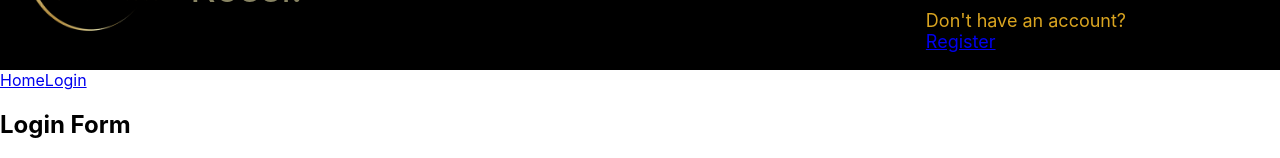
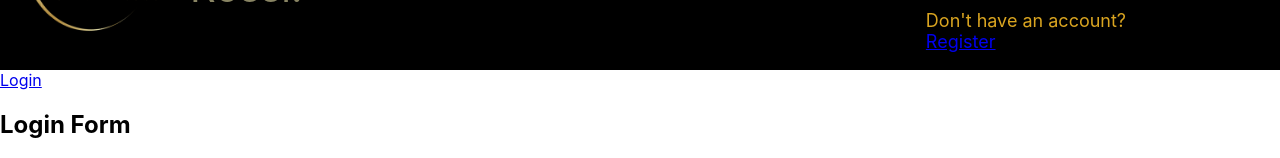
Before and after one commit to DYA13/Shop-online, a React (Create React App) app: page /login in a window 1280 px wide. Shown: the part 143-301 px from the top of the page. Built offline with nearby package versions, Linux system fonts and the light colour scheme.

Commit message:
modified:   src/Components/Header/Navbar.js

```diff
--- a/src/Components/Header/Navbar.js
+++ b/src/Components/Header/Navbar.js
@@ -22,7 +22,6 @@ const Navbar = () => {
   return (
     <Router>
       <nav>
-        <Link to='/'>Home</Link>
         {!isLoggedIn ? (
           <Link to='/login'>Login</Link>
         ) : (
```
